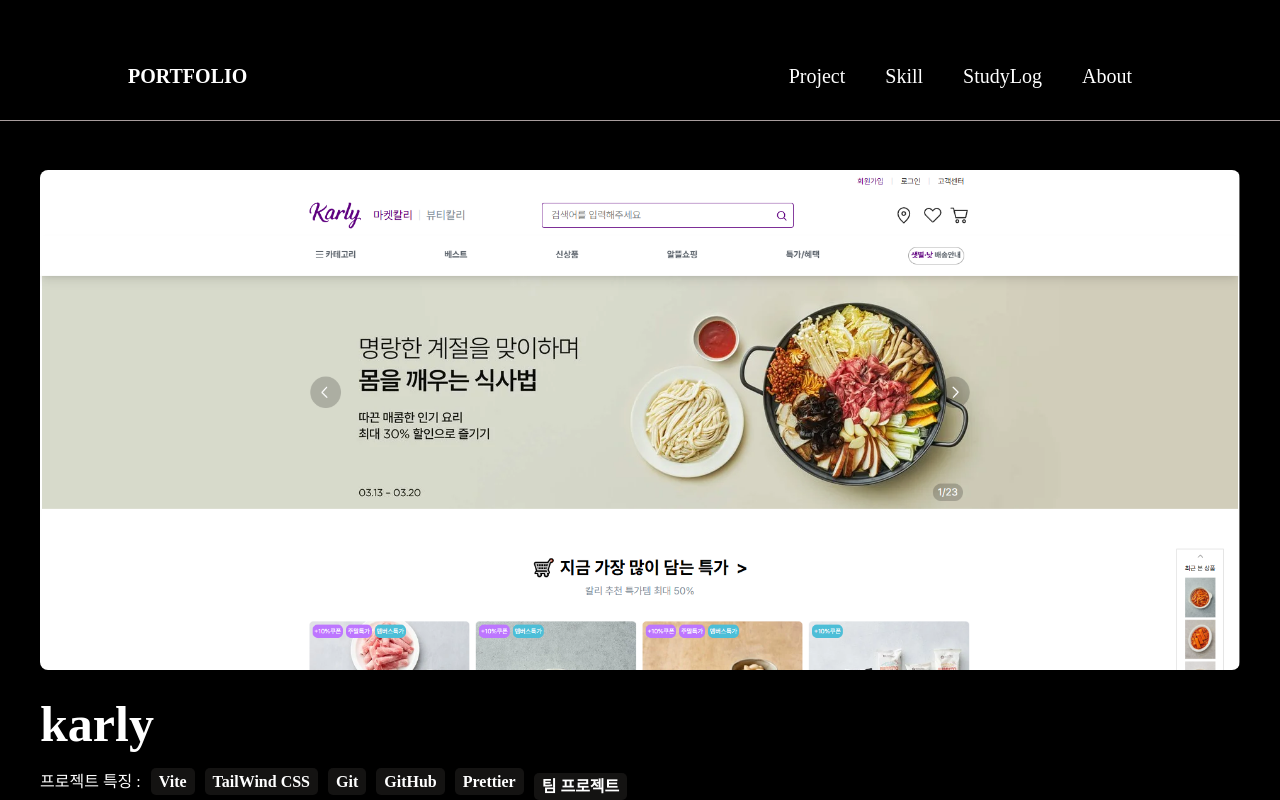
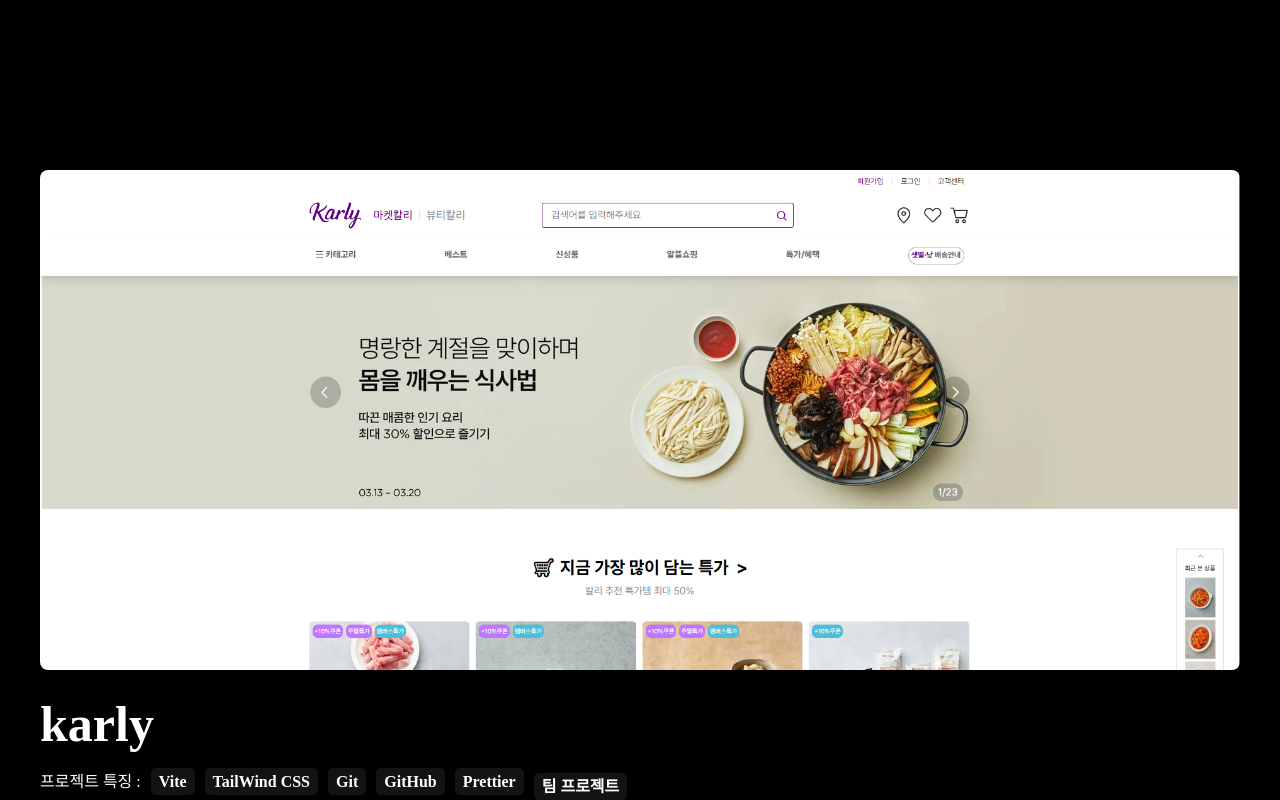
Before and after one commit to teakyungg/Frontend-Portfolio, a Next.js app: page /Karly in a window 1280 px wide. Shown: the top 800 px of the page. Built offline with nearby package versions, Linux system fonts and the light colour scheme; a web font is replaced by a local one.

Commit message:
refactoring/change header position and modify variables

```diff
--- a/src/app/layout.tsx
+++ b/src/app/layout.tsx
@@ -1,5 +1,4 @@
 import "./globals.css";
-import Header from "@/component/Header/Header";
 import { Metadata } from "next";
 
 export const metadata: Metadata = {
@@ -12,12 +11,10 @@
 }: Readonly<{
   children: React.ReactNode;
 }>) {
-  const Style = "bg-background text-basecolor";
 
   return (
     <html lang="ko">
-      <body className={Style}>
-        <Header />
+      <body>
         {children}
       </body>
     </html>
--- a/src/app/page.tsx
+++ b/src/app/page.tsx
@@ -2,13 +2,15 @@
 import { Ending } from "./Ending/Ending";
 import { Intro } from "./IntroContent/Intro";
 import { Mail } from "./Mail/Mail";
-import { Project } from "./(Project)/Project";
+import { Project } from "./Project/Project";
 import { Skills } from "./Skills/Skills";
 import { StudyLog } from "./StudyLog/StudyLog";
+import Header from "@/component/Header/Header";
 
 export default function Main() {
   return (
     <>
+     <Header/>
       <Intro />
       <Project />
       <Skills />
--- a/src/component/Header/Header.module.css
+++ b/src/component/Header/Header.module.css
@@ -1,6 +1,6 @@
 .header {
   width: 100%;
-  height: 120px;
+  height: var(--header-height);
   min-width: 700px;
 
   border-bottom: 1px solid rgb(168, 157, 157);
```
